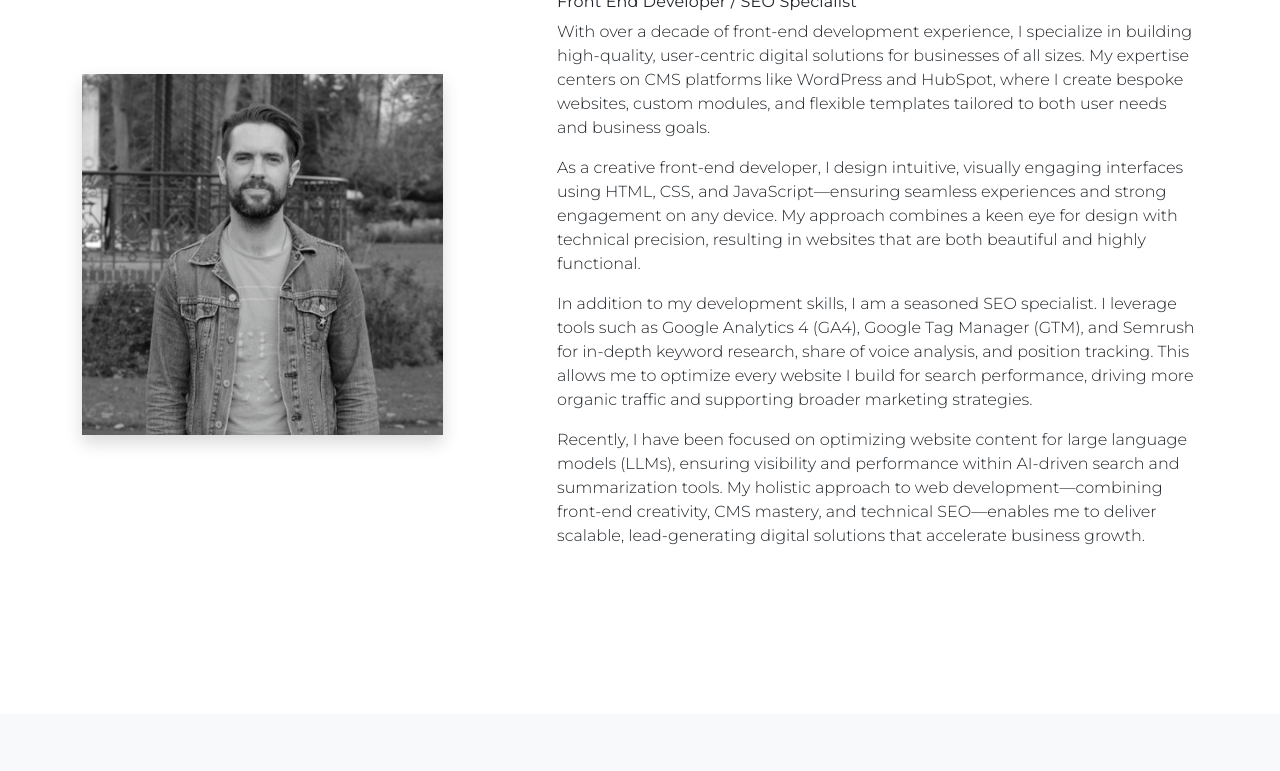
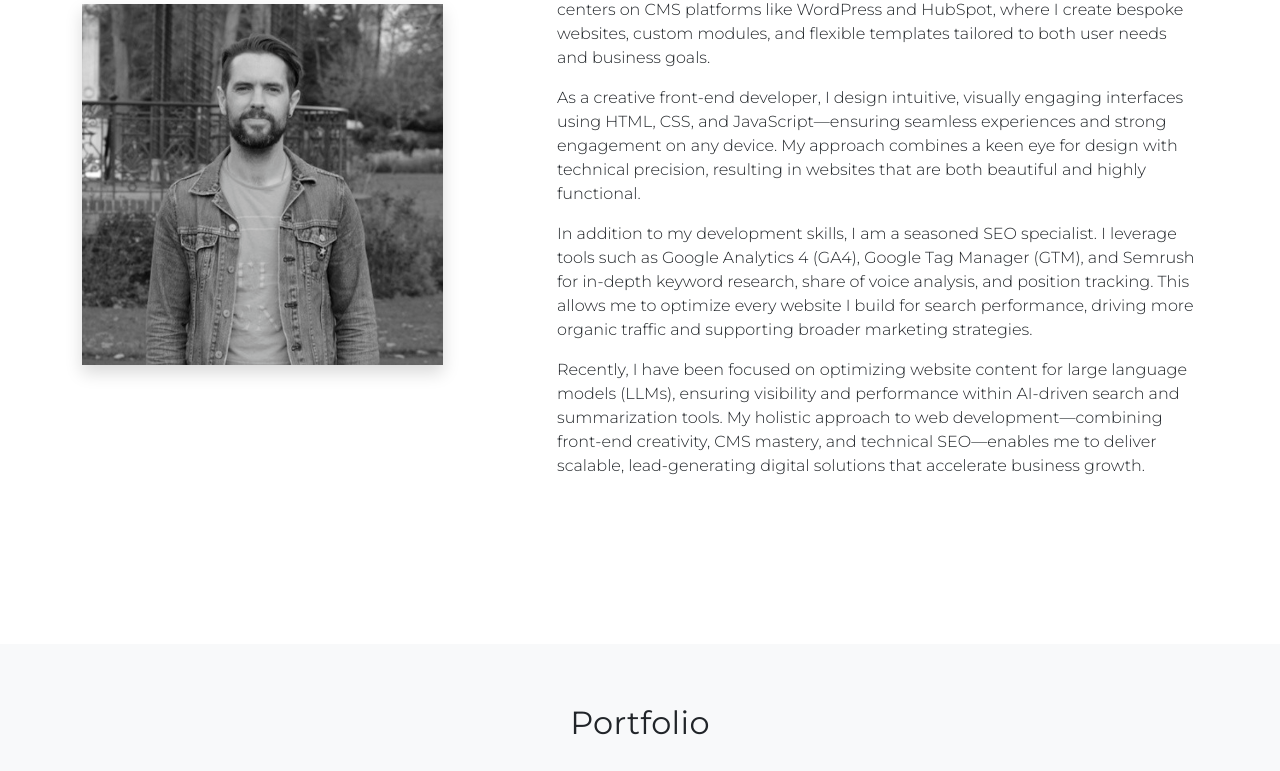
Before and after one commit to JimRogers/j-a-rogers, a plain HTML site: page index.html in a window 1280 px wide. Shown: the part 260-1031 px from the top of the page. Drawn offline with nearby package versions, Linux system fonts and the light colour scheme.

Commit message:
Reduce padding to sections

```diff
--- a/index.html
+++ b/index.html
@@ -26,7 +26,7 @@
     }
     h3 { font-size:1rem; }
     section { padding: 60px 0; }
-    .bg-white { padding-top:150px; padding-bottom:150px; }
+    .bg-white { padding-top:80px; padding-bottom:150px; }
     .about-img {
       max-width: 100%;
       border-radius: 0rem;
```
